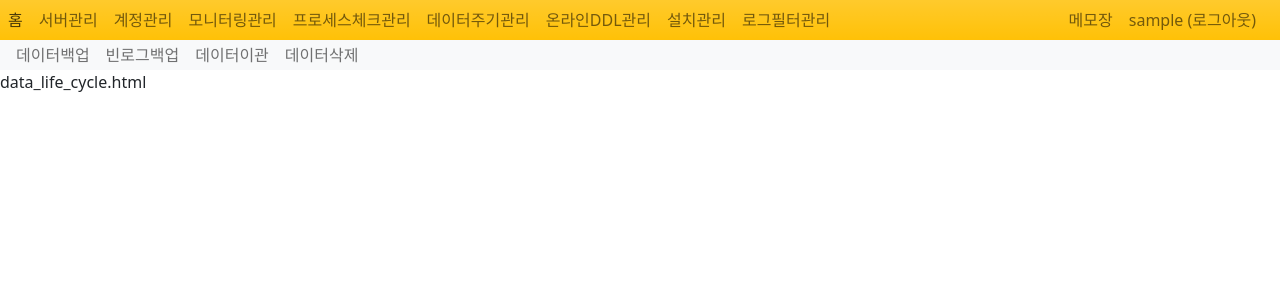
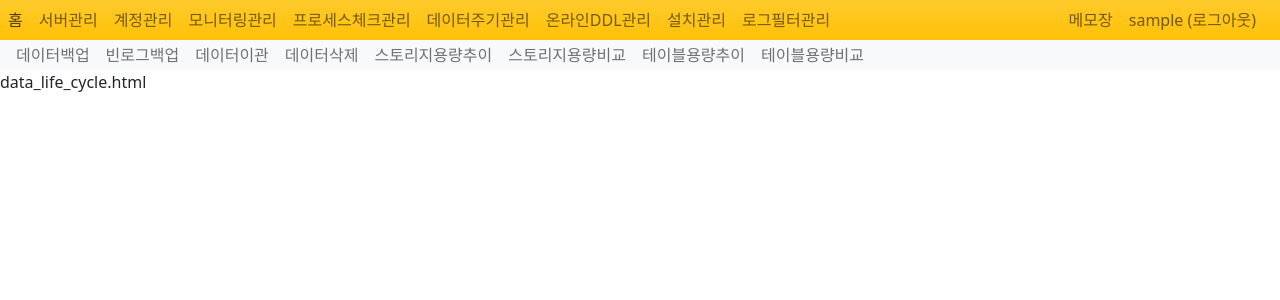
Before and after one commit to bylee5/portaldba, a Django app: page /data_life_cycle/ in a window 1280 px wide. Shown: the top 300 px of the page. Run offline with Django 4.2, Linux system fonts and the light colour scheme; the visitor is signed in with stand-in values (Sample User, id 1); some libraries are stand-ins or nearby versions.

Commit message:
데이터주기관리 메뉴 수정

```diff
--- a/templates/navbar-data_life_cycle.html
+++ b/templates/navbar-data_life_cycle.html
@@ -13,5 +13,17 @@
     <li class="nav-item">
         <a class="nav-link" href="{% url 'data_life_cycle:data_life_cycle' %}">데이터삭제</a>
     </li>
+    <li class="nav-item">
+        <a class="nav-link" href="{% url 'data_life_cycle:data_life_cycle' %}">스토리지용량추이</a>
+    </li>
+    <li class="nav-item">
+        <a class="nav-link" href="{% url 'data_life_cycle:data_life_cycle' %}">스토리지용량비교</a>
+    </li>
+    <li class="nav-item">
+        <a class="nav-link" href="{% url 'data_life_cycle:data_life_cycle' %}">테이블용량추이</a>
+    </li>
+    <li class="nav-item">
+        <a class="nav-link" href="{% url 'data_life_cycle:data_life_cycle' %}">테이블용량비교</a>
+    </li>
     </ul>
 </nav>
```
